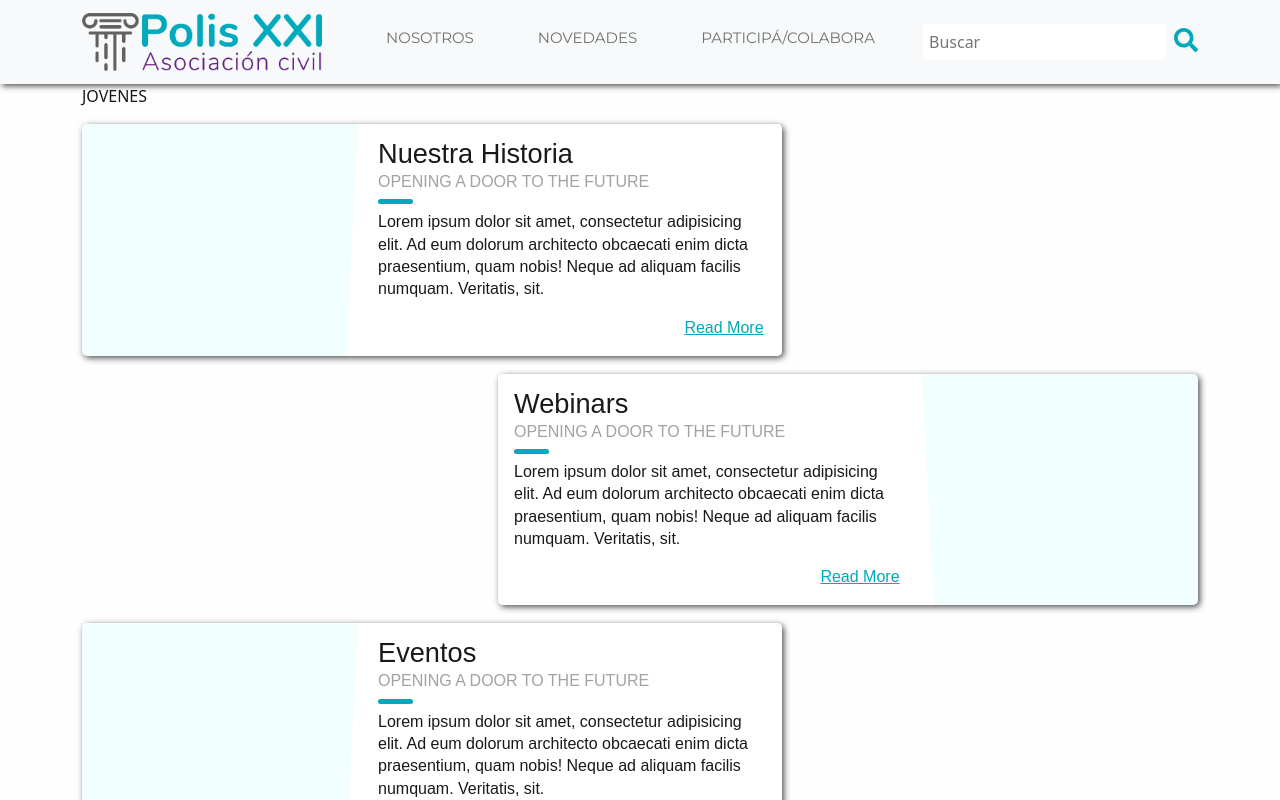
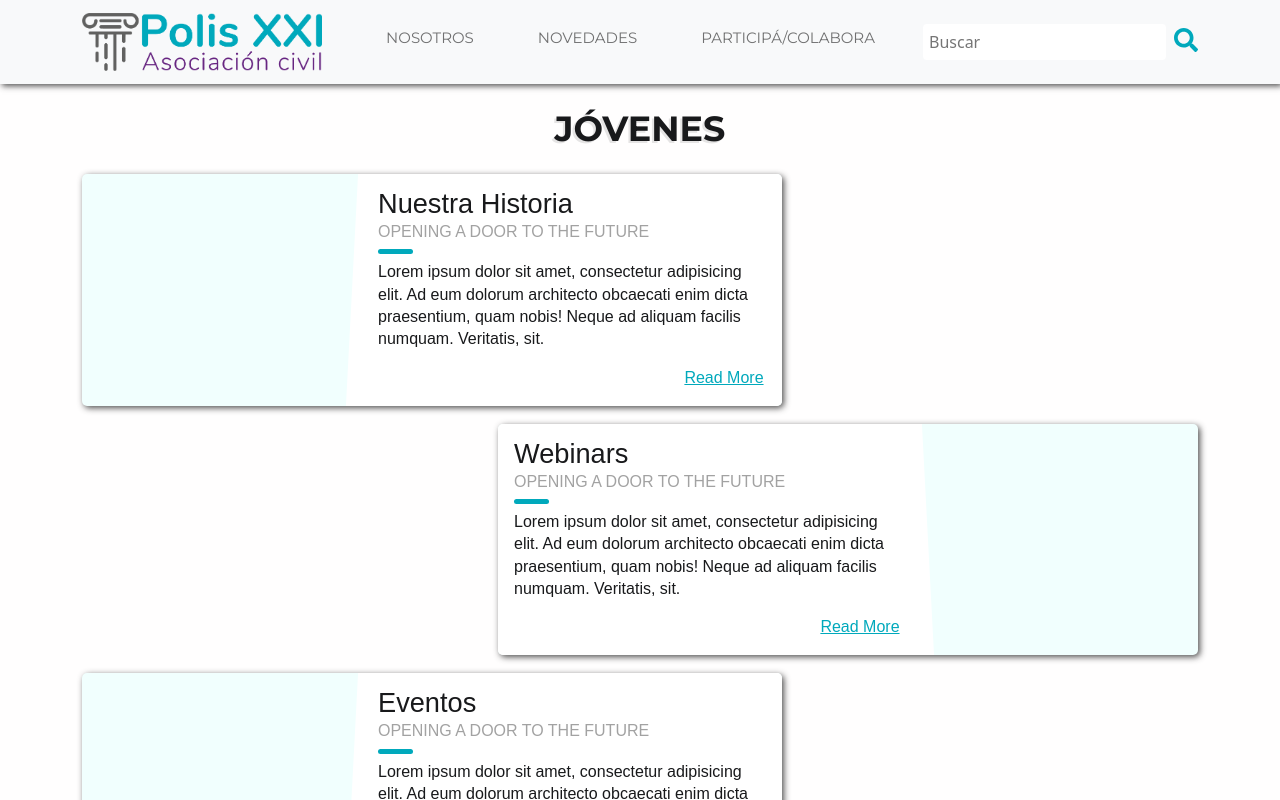
Before and after one commit to RodrigoM10/Polis-XXI-Web, a React (Create React App) app in the folder Frontend/: page /youngsters in a window 1280 px wide. Shown: the top 800 px of the page. Built offline with nearby package versions, Linux system fonts and the light colour scheme.

Commit message:
styles done

```diff
--- a/Frontend/src/App.css
+++ b/Frontend/src/App.css
@@ -1,3 +1,5 @@
+@import url(https://fonts.googleapis.com/css?family=Lato:300|Montserrat:700,400);
+
 body {
   box-sizing: border-box;
   background-color: rgb(255, 254, 254) !important;
@@ -6,5 +8,10 @@ body {
 .schema-page {
   display: flex;
   flex-direction: column;
-
 }
+.title-axes{
+  font-family: Montserrat, Helvetica, Times, serif;
+  font-size: 35px;
+  text-shadow: rgb(0 0 0 / 10%) -2.44px 1.775px;
+  font-weight: 700;
+}
--- a/Frontend/src/pages/Environment.jsx
+++ b/Frontend/src/pages/Environment.jsx
@@ -28,9 +28,11 @@ function Environment() {
 
     return (
         <div>
-            AMBIENTE
+            <h2 className='text-center my-4 title-axes'>
+                AMBIENTE
+            </h2>
             <CardsEnvironment
-            infoAxesEnvironment={infoAxesEnvironment}
+                infoAxesEnvironment={infoAxesEnvironment}
             />
         </div>
     )
--- a/Frontend/src/pages/Institutions.jsx
+++ b/Frontend/src/pages/Institutions.jsx
@@ -29,7 +29,9 @@ function Institutions() {
     ]
     return (
         <div>
+            <h2 className='text-center my-4 title-axes'>
             FORTALECIMIENTO INSTITUCIONAL
+            </h2>
             <CardsInstitutions
             infoAxesInstitutions={infoAxesInstitutions}
             />
--- a/Frontend/src/pages/Youngsters.jsx
+++ b/Frontend/src/pages/Youngsters.jsx
@@ -38,7 +38,9 @@ let infoAxesYoungsters = [
 
     return (
         <div>
-            JOVENES
+            <h2 className='text-center my-4 title-axes'>
+                JÓVENES
+            </h2>
             <CardsYoungsters
                 infoAxesYoungsters={infoAxesYoungsters}
             />
```
Lines whose indentation alone changed are shown as unchanged.
